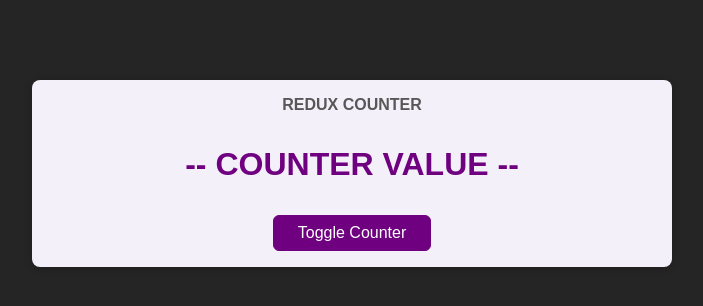
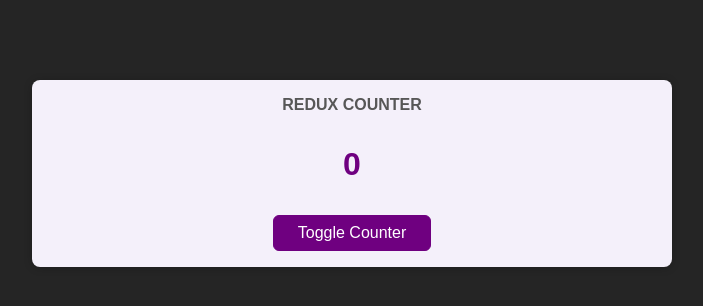
Before and after one commit to codingscenes/react-app, a React (Create React App) app: page / in a window 1280 px wide. Shown: the top 306 px of the page, without its empty margins (288-991 px from the left). Built offline with nearby package versions, Linux system fonts and the light colour scheme.

Commit message:
using state

```diff
--- a/src/components/Counter.js
+++ b/src/components/Counter.js
@@ -1,10 +1,14 @@
+import { useSelector } from 'react-redux';
+
 const Counter = () => {
+  const counter = useSelector((state) => state.counter);
+
   const toggleCounterHandler = () => {};
 
   return (
     <main className='counter'>
       <h1>Redux Counter</h1>
-      <div className='value'>-- COUNTER VALUE --</div>
+      <div className='value'> {counter}</div>
       <button onClick={toggleCounterHandler}>Toggle Counter</button>
     </main>
   );
--- a/src/store/index.js
+++ b/src/store/index.js
@@ -1,6 +1,8 @@
 import { createStore } from 'redux';
 
-const counterReducer = (state = { counter: 0 }, action) => {
+const initialState = { counter: 0 };
+
+const counterReducer = (state = initialState, action) => {
   if (action.type === 'increment') {
     return {
       counter: state.counter + 1,
```
